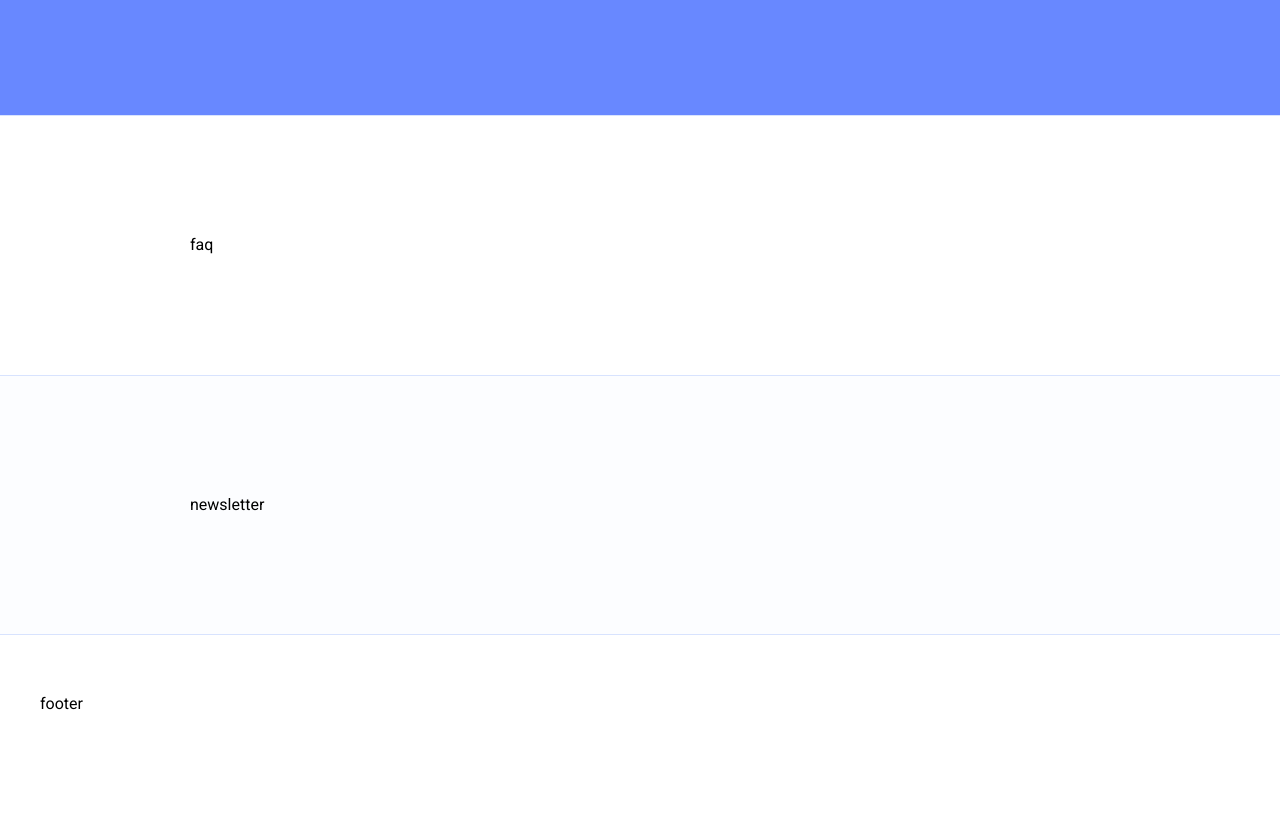
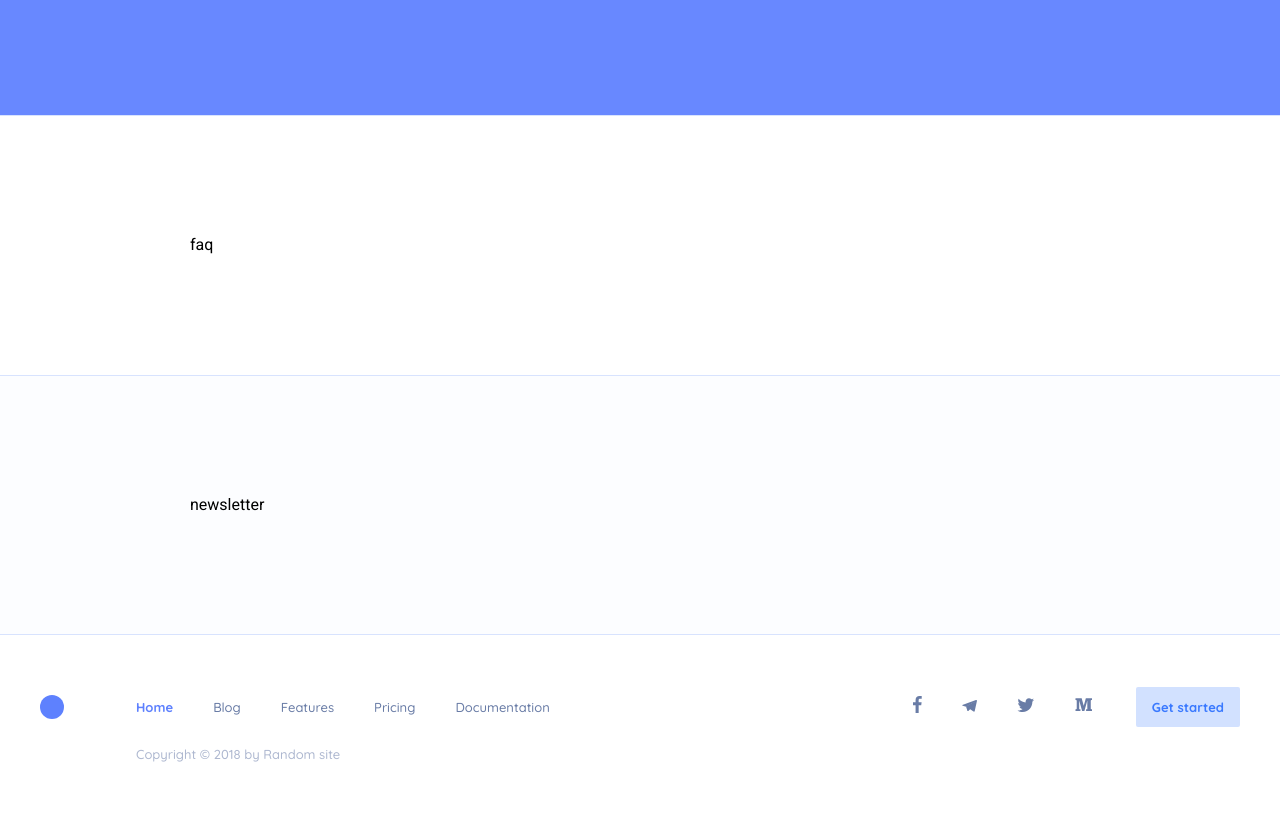
Before and after one commit to Vitaljano/productivity, a website: page index.html in a window 1280 px wide. Shown: the part 1904-2726 px from the top of the page. Before the commit the page ends 2677 px from the top, so only its background shows below. Drawn offline with nearby package versions, Linux system fonts and the light colour scheme; files that its build step writes are made by us from their sources.

Commit message:
Transferred colors to variables and add footer seciton

```diff
--- a/css/style.scss
+++ b/css/style.scss
@@ -14,13 +14,20 @@ $base: 4px;
 $fw-medium: 500;
 $fw-bold: 700;
 
+$fs-sm: 13px;
+$fs-md: 15px;
+
 $padding-vertical-xs: $base * 5;
 $padding-vertical-sm: $base * 15;
 $padding-vertical: $base * 30;
 
+$transition: .2s;
+
 $color-divider: #d8e3fe;
+$color-primary: #697ca6;
+$color-secondary: #6188ff;
 
- $transition: .2s;
+
 // === / Variables ===
 
  // ===  COMMON ===
@@ -49,7 +56,7 @@ body {
   margin: 0;
   background-color: none;
   border-radius: 2px;
-  font-size: 13px;
+  font-size: $fs-sm;
   font-weight: $fw-bold;
   text-decoration: none;
   transition: $transition;
@@ -102,8 +109,8 @@ body {
     &-link {
       @include quicksand;
 
-      color: #697ca6;
-      font-size: 12px;
+      color: $color-primary;
+      font-size: $fs-sm;
       font-weight: $fw-medium;
       text-decoration: none;
       transition: $transition;
@@ -139,13 +146,13 @@ body {
 
     &-link {
       path {
-        fill: #b6bac7;
+        fill: $color-primary;
         transition: $transition;
       }
 
       &:hover{
         path {
-          fill: #5e81fe;
+          fill: $color-secondary;
         }
       }
 
@@ -234,4 +241,13 @@ body {
     padding-bottom: $padding-vertical-sm;
   }
 }
+
+.copyright {
+  @include quicksand;
+  margin-top: $base * 7;
+  margin-left: $base * 24;
+  color: #aeb8d0;
+  font-size: $fs-sm;
+  font-weight: $fw-medium;
+}
 // === / FOOTER ===
--- a/index.html
+++ b/index.html
@@ -68,7 +68,7 @@
             </ul>
           </div>
           <div class="btn-wrapper">
-            <a class="btn btn--primary" href="#">get started</a>
+            <a class="btn btn--primary" href="#">Get started</a>
           </div>
         </div>
       </div>
@@ -147,7 +147,68 @@
     <!-- footer-->
     <footer class="section-outer section-footer">
       <div class="section-inner section-inner--wide">
-        footer
+        <div class="main-navigation">
+          <a class="logo" href="#"></a>
+          <nav class="nav">
+            <ul class="nav-wrapper">
+              <li class="nav-wrapper__item">
+                <a href="" class="nav-wrapper__item-link nav-wrapper__item-link--active">Home</a>
+              </li>
+              <li class="nav-wrapper__item">
+                <a href="" class="nav-wrapper__item-link">Blog</a>
+              </li>
+              <li class="nav-wrapper__item">
+                <a href="" class="nav-wrapper__item-link">Features</a>
+              </li>
+              <li class="nav-wrapper__item">
+                <a href="" class="nav-wrapper__item-link">Pricing</a>
+              </li>
+              <li class="nav-wrapper__item">
+                <a href="" class="nav-wrapper__item-link">Documentation</a>
+              </li>
+            </ul>
+          </nav>
+          <div class="socials">
+            <ul class="socials-wrapper">
+              <li class="socials-wrapper__item">
+                <a href="" class="socials-wrapper__item-link socials-wrapper__item-link--active">
+                  <svg width="9" height="17" viewBox="0 0 9 17" fill="none" xmlns="http://www.w3.org/2000/svg">
+                    <path d="M5.65597 17V9.24548H8.22501L8.60969 6.2234H5.65597V4.294C5.65597 3.41904 5.89578 2.82278 7.13417 2.82278L8.71368 2.82208V0.119112C8.44051 0.0822826 7.5029 -1.65981e-08 6.41206 -1.65981e-08C4.13475 -1.65981e-08 2.57564 1.40836 2.57564 3.9947V6.2234H-2.3404e-08V9.24548H2.57564V17H5.65597Z"/>
+                  </svg>
+                </a>
+              </li>
+              <li class="socials-wrapper__item">
+                <a href="" class="socials-wrapper__item-link">
+                  <svg width="15" height="13" viewBox="0 0 15 13" fill="none" xmlns="http://www.w3.org/2000/svg">
+                    <path d="M5.81972 12.0232C5.38191 12.0232 5.4563 11.8651 5.3053 11.4664L4.01782 7.41344L13.9283 1.78983" fill="#9399AB"/>
+                    <path d="M5.81982 12.0232C6.15768 12.0232 6.30696 11.8754 6.49554 11.7L8.29744 10.0241L6.04979 8.72772" fill="#70788E"/>
+                    <path d="M6.04945 8.72806L11.4957 12.5768C12.1172 12.9048 12.5657 12.735 12.7205 12.0249L14.9374 2.03246C15.1644 1.16206 14.5906 0.76729 13.996 1.02547L0.978404 5.82666C0.0898302 6.16756 0.0950105 6.64173 0.816436 6.85301L4.15705 7.85032L11.8909 3.18335C12.256 2.97158 12.5911 3.08543 12.3161 3.31891"/>
+                  </svg>
+                </a>
+              </li>
+              <li class="socials-wrapper__item">
+                <a href="" class="socials-wrapper__item-link">
+                  <svg width="18" height="14" viewBox="0 0 18 14" fill="none" xmlns="http://www.w3.org/2000/svg">
+                    <path fill-rule="evenodd" clip-rule="evenodd" d="M17.0328 1.84041C16.4253 2.11761 15.7726 2.30417 15.0877 2.38898C15.7868 1.95807 16.3239 1.27594 16.5767 0.46342C15.9222 0.862259 15.1973 1.15191 14.4257 1.308C13.8081 0.631966 12.9276 0.210602 11.9535 0.210602C10.0832 0.210602 8.56631 1.76886 8.56631 3.69017C8.56631 3.96313 8.59598 4.22867 8.65402 4.48334C5.83853 4.33759 3.3424 2.95159 1.67204 0.847419C1.38053 1.36154 1.2135 1.95887 1.2135 2.59648C1.2135 3.80359 1.81147 4.86853 2.72005 5.49303C2.16541 5.47448 1.64276 5.31812 1.18615 5.05709V5.10081C1.18615 6.7876 2.35476 8.19347 3.90258 8.51347C3.61882 8.59297 3.31957 8.63537 3.01181 8.63537C2.79357 8.63537 2.581 8.61417 2.37462 8.5731C2.80543 9.95591 4.05659 10.9619 5.53864 10.99C4.37931 11.9228 2.91868 12.4793 1.33113 12.4793C1.05768 12.4793 0.788618 12.4634 0.523682 12.4308C2.02249 13.4183 3.80327 13.9944 5.71599 13.9944C11.946 13.9944 15.3531 8.69155 15.3531 4.09365C15.3531 3.94259 15.3498 3.79286 15.3433 3.64313C16.0053 3.15286 16.5798 2.53937 17.0338 1.84107"/>
+                  </svg>
+                </a>
+              </li>
+              <li class="socials-wrapper__item">
+                <a href="" class="socials-wrapper__item-link">
+                  <svg width="17" height="14" viewBox="0 0 17 14" fill="none" xmlns="http://www.w3.org/2000/svg">
+                    <path d="M17.0001 2.10651H16.3472C16.1047 2.10651 15.7619 2.45072 15.7619 2.67109V10.6583C15.7619 10.8789 16.1047 11.1796 16.3472 11.1796H17.0001V13.0755H11.084V11.1796H12.3223V2.78361H12.2616L9.36999 13.0755H7.13129L4.277 2.78361H4.20477V11.1796H5.44303V13.0755H0.48999V11.1796H1.12422C1.38542 11.1796 1.72825 10.8789 1.72825 10.6583V2.67109C1.72825 2.45072 1.38542 2.10651 1.12422 2.10651H0.48999V0.210635H6.68355L8.717 7.65872H8.77295L10.8252 0.210635H17.0001V2.10651Z" fill="#757E9A"/>
+                  </svg>
+                </a>
+              </li>
+            </ul>
+          </div>
+          <div class="btn-wrapper">
+            <a class="btn btn--primary" href="#">Get started</a>
+          </div>
+        </div>
+        <div class="copyright">
+          Copyright © 2018 by Random site
+        </div>
       </div>
     </footer>
     <!-- / footer-->
```
Lines whose indentation alone changed are shown as unchanged.
